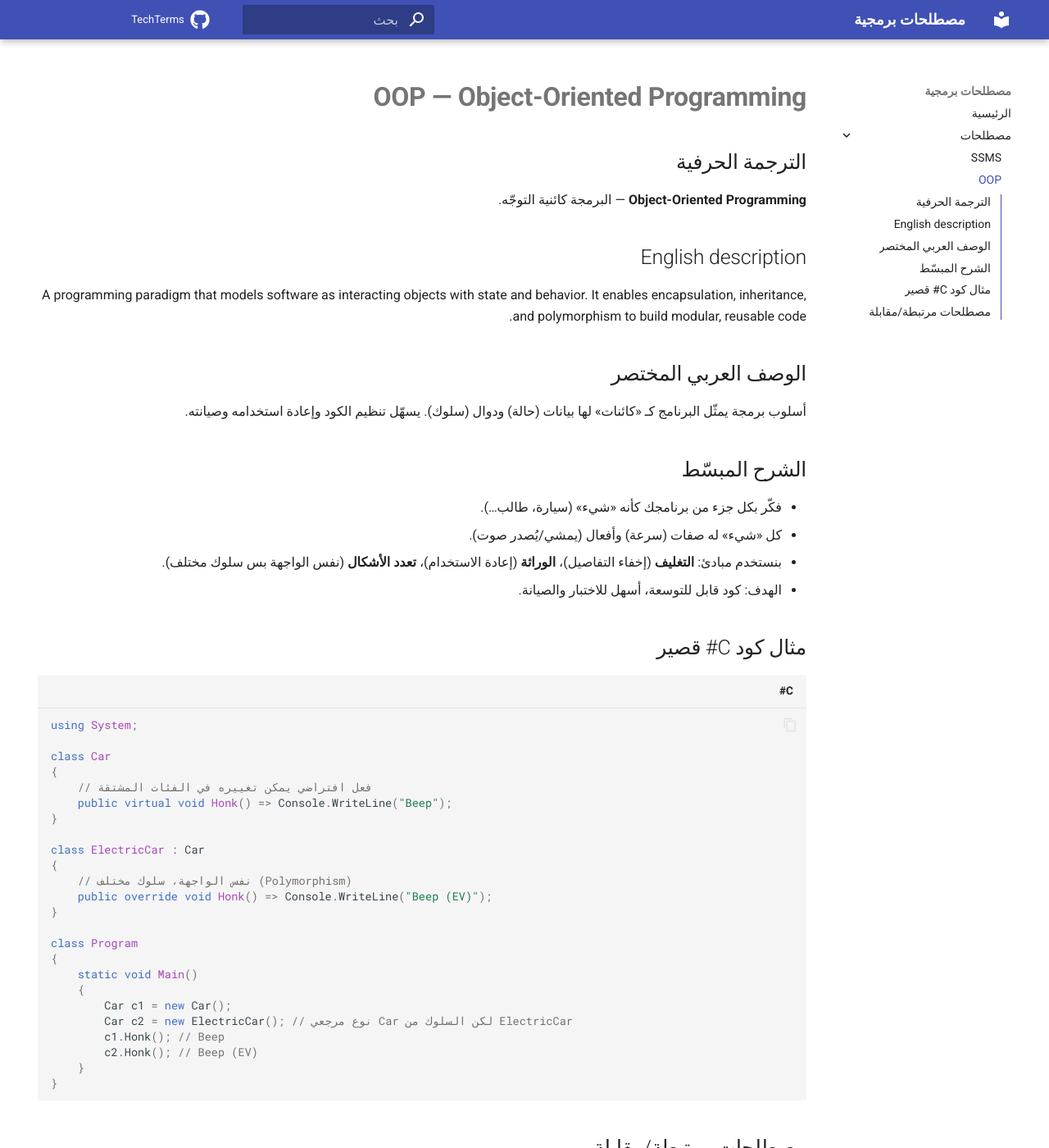
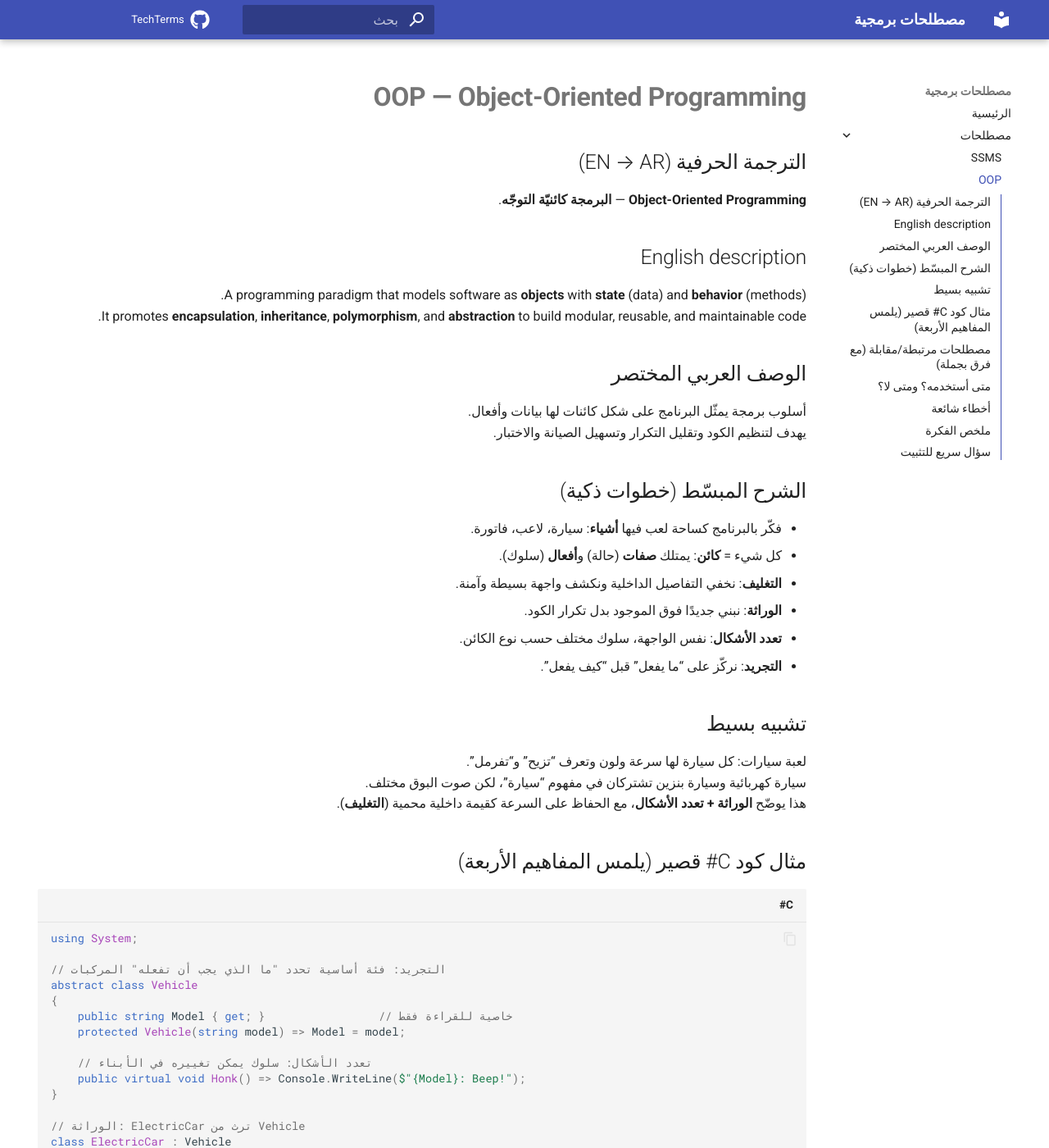
Before and after one commit to akdue/TechTerms, an MkDocs documentation site: the page built from docs/oop.md, in a window 1280 px wide and 1400 px high. Shown: the whole window at 82% size. Built offline with MkDocs 1.6.1 and Material for MkDocs 9.7.7, drawn with Linux system fonts in a browser that asks for light colours; comment, search, counter and statistics services are not loaded; some of the changed text lies outside the part shown.

````diff
--- a/docs/oop.md
+++ b/docs/oop.md
@@ -1,63 +1,90 @@
 # **OOP — Object-Oriented Programming**
 
-## الترجمة الحرفية
-**Object-Oriented Programming** — البرمجة كائنية التوجّه.
+## الترجمة الحرفية (EN → AR)
+**Object-Oriented Programming** — **البرمجة كائنيّة التوجّه**.
 
 ## English description
-A programming paradigm that models software as interacting objects with state and behavior. It enables encapsulation, inheritance, and polymorphism to build modular, reusable code.
+A programming paradigm that models software as **objects** with **state** (data) and **behavior** (methods).
+It promotes **encapsulation**, **inheritance**, **polymorphism**, and **abstraction** to build modular, reusable, and maintainable code.
 
 ## الوصف العربي المختصر
-أسلوب برمجة يمثّل البرنامج كـ «كائنات» لها بيانات (حالة) ودوال (سلوك). يسهّل تنظيم الكود وإعادة استخدامه وصيانته.
+أسلوب برمجة يمثّل البرنامج على شكل كائنات لها بيانات وأفعال.
+يهدف لتنظيم الكود وتقليل التكرار وتسهيل الصيانة والاختبار.
 
-## الشرح المبسّط
-- فكّر بكل جزء من برنامجك كأنه «شيء» (سيارة، طالب…).
-- كل «شيء» له صفات (سرعة) وأفعال (يمشي/يُصدر صوت).
-- بنستخدم مبادئ: **التغليف** (إخفاء التفاصيل)، **الوراثة** (إعادة الاستخدام)، **تعدد الأشكال** (نفس الواجهة بس سلوك مختلف).
-- الهدف: كود قابل للتوسعة، أسهل للاختبار والصيانة.
+## الشرح المبسّط (خطوات ذكية)
+- فكّر بالبرنامج كساحة لعب فيها **أشياء**: سيارة، لاعب، فاتورة.
+- كل شيء = **كائن**: يمتلك **صفات** (حالة) و**أفعال** (سلوك).
+- **التغليف**: نخفي التفاصيل الداخلية ونكشف واجهة بسيطة وآمنة.
+- **الوراثة**: نبني جديدًا فوق الموجود بدل تكرار الكود.
+- **تعدد الأشكال**: نفس الواجهة، سلوك مختلف حسب نوع الكائن.
+- **التجريد**: نركّز على “ما يفعل” قبل “كيف يفعل”.
 
-## مثال كود C# قصير
+## تشبيه بسيط
+لعبة سيارات: كل سيارة لها سرعة ولون وتعرف “تزيح” و“تفرمل”.
+سيارة كهربائية وسيارة بنزين تشتركان في مفهوم “سيارة”، لكن صوت البوق مختلف.
+هذا يوضّح **الوراثة + تعدد الأشكال**، مع الحفاظ على السرعة كقيمة داخلية محمية (**التغليف**).
+
+## مثال كود C# قصير (يلمس المفاهيم الأربعة)
 ```csharp
 using System;
 
-class Car
+// التجريد: فئة أساسية تحدد "ما الذي يجب أن تفعله" المركبات
+abstract class Vehicle
 {
-    // فعل افتراضي يمكن تغييره في الفئات المشتقة
-    public virtual void Honk() => Console.WriteLine("Beep");
+    public string Model { get; }                 // خاصية للقراءة فقط
+    protected Vehicle(string model) => Model = model;
+
+    // تعدد الأشكال: سلوك يمكن تغييره في الأبناء
+    public virtual void Honk() => Console.WriteLine($"{Model}: Beep!");
 }
 
-class ElectricCar : Car
+// الوراثة: ElectricCar ترث من Vehicle
+class ElectricCar : Vehicle
 {
-    // نفس الواجهة، سلوك مختلف (Polymorphism)
-    public override void Honk() => Console.WriteLine("Beep (EV)");
+    private int _honkCount;                      // التغليف: إخفاء الحالة الداخلية
+    public ElectricCar(string model) : base(model) { }
+
+    // نفس الواجهة لكن سلوك مختلف (Polymorphism)
+    public override void Honk()
+    {
+        _honkCount++;
+        Console.WriteLine($"{Model}: Toot Toot!");
+    }
+
+    public int HonkCount => _honkCount;          // كشف آمن للقراءة
 }
 
 class Program
 {
     static void Main()
     {
-        Car c1 = new Car();
-        Car c2 = new ElectricCar(); // نوع مرجعي Car لكن السلوك من ElectricCar
-        c1.Honk(); // Beep
-        c2.Honk(); // Beep (EV)
+        Vehicle v = new ElectricCar("Tesla");    // مرجع عام → كائن محدد
+        v.Honk();                                 // يطبع: Toot Toot!
+        v.Honk();                                 // يطبع: Toot Toot!
+        Console.WriteLine(((ElectricCar)v).HonkCount); // 2
     }
 }
 ```
-##  مصطلحات مرتبطة/مقابلة
 
-Encapsulation (التغليف): إخفاء التفاصيل الداخلية خلف واجهة واضحة.
+## مصطلحات مرتبطة/مقابلة (مع فرق بجملة)
+- **Class vs Object**: الصنف هو القالب/Blueprint؛ الكائن نسخة حيّة منه في الذاكرة.
+- **Interface vs Abstract Class**: الواجهة “عقد” للسلوك فقط؛ المجرّدة قد تحمل سلوكًا افتراضيًا وحالة محمية.
+- **Composition vs Inheritance**: التركيب يضم كائنات داخل كائن آخر (أكثر مرونة)؛ الوراثة ترث واجهة وسلوك (قد تُقيِّد).
+- **OOP vs Procedural**: الكائنية تنظّم حول الكائنات؛ الإجرائية تنظّم حول الدوال والخطوات.
 
-Inheritance (الوراثة): فئة جديدة ترث صفات/سلوك فئة موجودة لإعادة الاستخدام.
+## متى أستخدمه؟ ومتى لا؟
+- **استخدم OOP** عند نمذجة كيانات مجال واضحة (منتج، عميل، طلب) وتوسعة سلوكها بمرور الوقت.
+- **لا تعتمد عليه وحده** في سكربتات صغيرة/مهام خطية حسابية؛ قد تكفي البرمجة الإجرائية أو الوظيفية.
 
-Polymorphism (تعدد الأشكال): نفس التوقيع، سلوك مختلف حسب النوع الفعلي.
+## أخطاء شائعة
+- جعل كل شيء **public** ⇒ فقدان **التغليف** وصعوبة الضبط والاختبار.
+- الإفراط في **الوراثة** بدل **التركيب** ⇒ تشابك هرمي وتعقيد غير ضروري.
 
-متى أستخدمه؟ ومتى لا؟
+## ملخص الفكرة
+**OOP** = نمذجة البرنامج ككائنات منظّمة.
+المفاتيح الأربعة: **Encapsulation, Inheritance, Polymorphism, Abstraction**.
+النتيجة: كود قابل لإعادة الاستخدام، أسهل صيانة، ونمو طبيعي مع تعقّد المشروع.
 
-✅ استخدمه لمشاريع متوسطة/كبيرة تحتاج تنظيمًا وتوسعة على المدى الطويل.
-
-❌ لا تفرط فيه في سكربتات صغيرة جدًا أو مهام مؤقتة.
-
-أخطاء شائعة
-
-حصر OOP في «الوراثة» فقط؛ الصحيح أنه يشمل مبادئ متعددة.
-
-المبالغة بإنشاء أصناف كثيرة بلا حاجة (Over-engineering).
+## سؤال سريع للتثبيت
+لو عندك `Animal` وورثت منه `Cat` و`Dog` وكل واحد عنده `Speak()` مختلف… أي مفهوم يشرح هذا السلوك؟
+> جرّب تجاوب بكلمة واحدة: **Encapsulation** أو **Inheritance** أو **Polymorphism**.
````
Also changed, not shown: site/404.html, site/index.html, site/oop/index.html, site/search/search_index.json, site/ssms/index.html, 2 other files.
